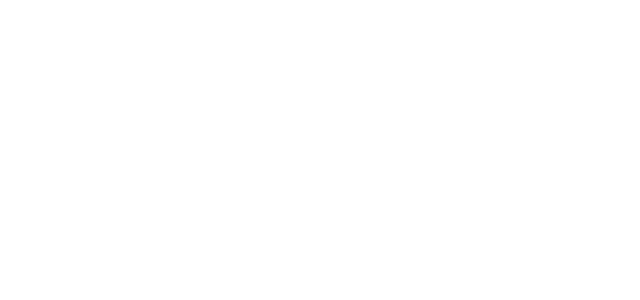
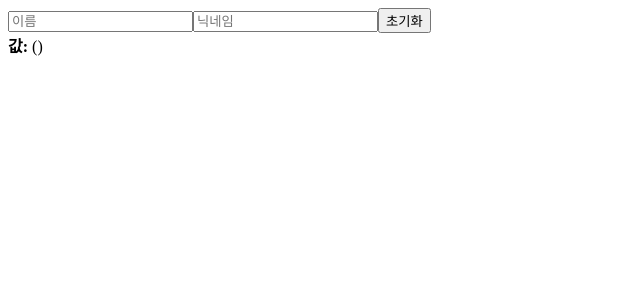
Before and after one commit to hyejinnshin/vlpt, a React (Create React App) app in the folder begin-react/: page / in a window 1280 px wide. Shown: the top 300 px of the page, without its empty margins (0-640 px from the left). Built offline with nearby package versions, Linux system fonts and the light colour scheme; the HTML template or start-up script is replaced by a standard one.

Commit message:
9. 여러개의 input 상태 관리하기

```diff
--- a/begin-react/src/App.js
+++ b/begin-react/src/App.js
@@ -1,7 +1,10 @@
+import React from 'react';
+import InputSample from "./InputSample";
 
 function App() {
   return (
     <>
+      <InputSample />
     </>
   );
 }
--- /dev/null
+++ b/begin-react/src/InputSample.js
@@ -0,0 +1,50 @@
+import React, { useState } from "react";
+
+function InputSample() {
+  const [inputs, setInputs] = useState({
+    name: "",
+    nickname: "",
+  });
+
+  const { name, nickname } = inputs; // 비구조화 할당을 통해 값 추출
+
+  const onChange = (e) => {
+    const { value, name } = e.target; // 우선 e.target 에서 name 과 value 를 추출
+    setInputs({
+      ...inputs, // 기존의 input 객체를 복사한 뒤
+      [name]: value, // name 키를 가진 값을 value 로 설정
+    });
+    console.log(inputs);
+    setInputs({
+      ...inputs,
+      name: value, // 대괄호로 감쌌을 때와 차이점을 모르겠다..
+    });
+    console.log(inputs);
+  };
+
+  const onReset = () => {
+    setInputs({
+      name: "",
+      nickname: "",
+    });
+  };
+
+  return (
+    <div>
+      <input name="name" placeholder="이름" onChange={onChange} value={name} />
+      <input
+        name="nickname"
+        placeholder="닉네임"
+        onChange={onChange}
+        value={nickname}
+      />
+      <button onClick={onReset}>초기화</button>
+      <div>
+        <b>값: </b>
+        {name} ({nickname})
+      </div>
+    </div>
+  );
+}
+
+export default InputSample;
```
